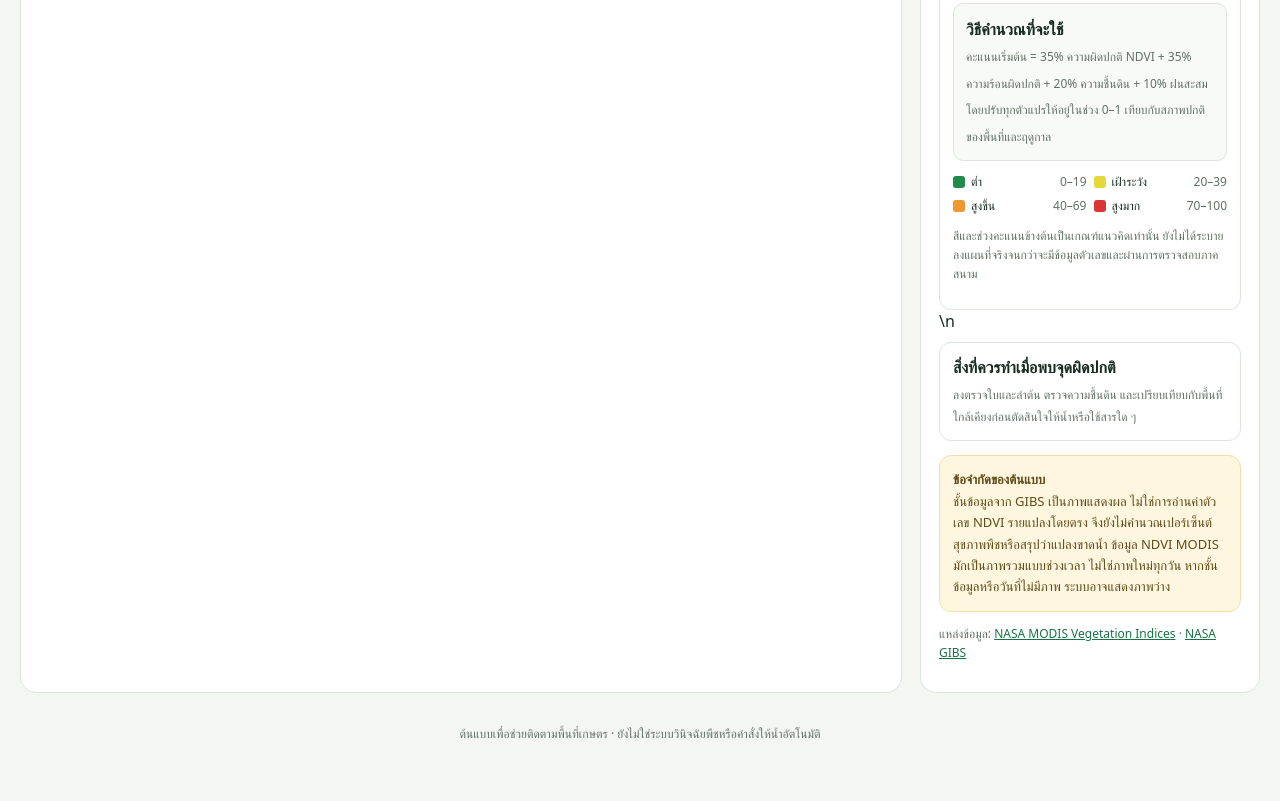
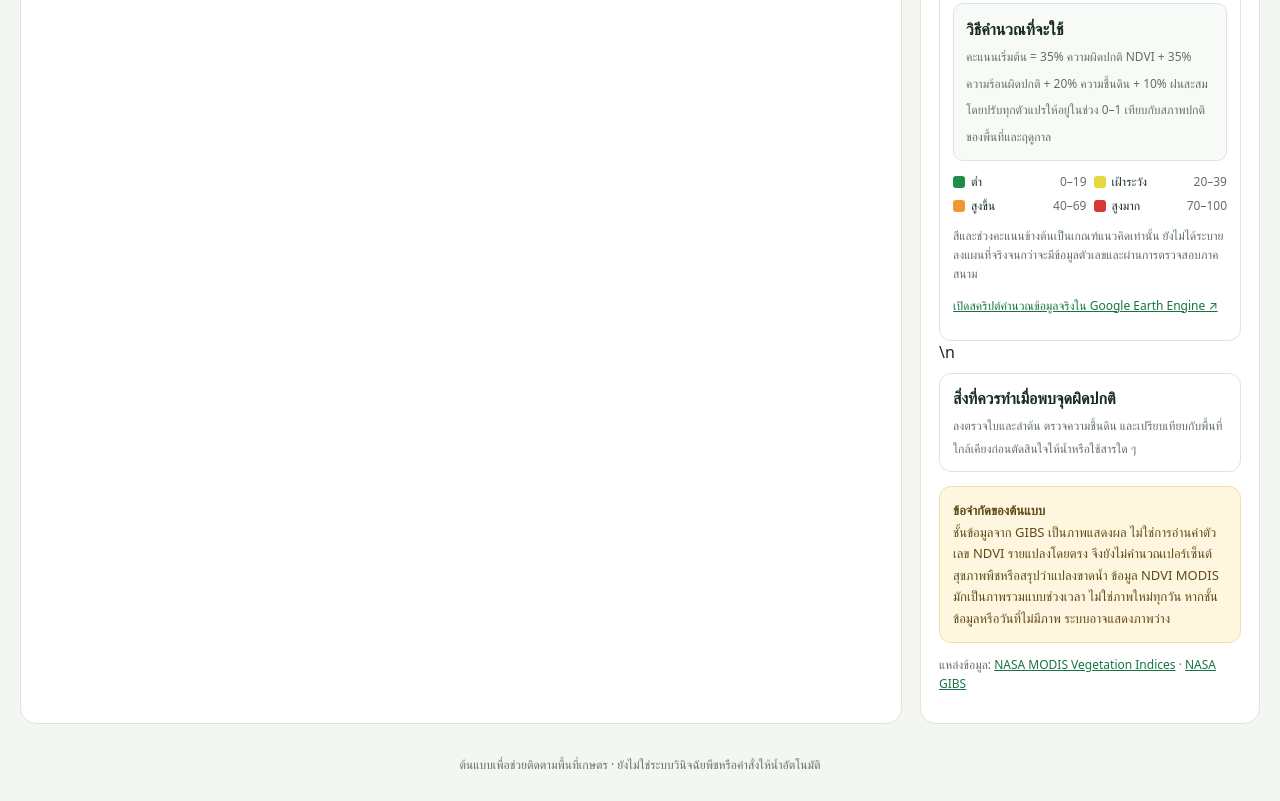
Before and after one commit to 69100173-lang/phakmai-nasa-heatmap, a plain HTML site: page index.html in a window 1280 px wide. Shown: the part 1002-1803 px from the top of the page. Before the commit the page ends 1772 px from the top, so only its background shows below. Drawn offline with nearby package versions, Linux system fonts and the light colour scheme.

Commit message:
Link Earth Engine water stress calculation script from dashboard

```diff
--- a/index.html
+++ b/index.html
@@ -35,7 +35,7 @@
 <div><i style="background:#ef982f"></i>สูงขึ้น <span>40–69</span></div>
 <div><i style="background:#d93636"></i>สูงมาก <span>70–100</span></div>
 </div>
-<p class="small">สีและช่วงคะแนนข้างต้นเป็นเกณฑ์แนวคิดเท่านั้น ยังไม่ได้ระบายลงแผนที่จริงจนกว่าจะมีข้อมูลตัวเลขและผ่านการตรวจสอบภาคสนาม</p>
+<p class="small">สีและช่วงคะแนนข้างต้นเป็นเกณฑ์แนวคิดเท่านั้น ยังไม่ได้ระบายลงแผนที่จริงจนกว่าจะมีข้อมูลตัวเลขและผ่านการตรวจสอบภาคสนาม</p><p class="small"><a href="https://github.com/69100173-lang/phakmai-nasa-heatmap/blob/main/earth_engine_water_stress.js" target="_blank" rel="noopener">เปิดสคริปต์คำนวณข้อมูลจริงใน Google Earth Engine ↗</a></p>
 </div>
 \n<div class="action"><strong>สิ่งที่ควรทำเมื่อพบจุดผิดปกติ</strong><span class="small">ลงตรวจใบและลำต้น ตรวจความชื้นดิน และเปรียบเทียบกับพื้นที่ใกล้เคียงก่อนตัดสินใจให้น้ำหรือใช้สารใด ๆ</span></div>
 <div class="notice"><strong>ข้อจำกัดของต้นแบบ</strong><br>ชั้นข้อมูลจาก GIBS เป็นภาพแสดงผล ไม่ใช่การอ่านค่าตัวเลข NDVI รายแปลงโดยตรง จึงยังไม่คำนวณเปอร์เซ็นต์สุขภาพพืชหรือสรุปว่าแปลงขาดน้ำ ข้อมูล NDVI MODIS มักเป็นภาพรวมแบบช่วงเวลา ไม่ใช่ภาพใหม่ทุกวัน หากชั้นข้อมูลหรือวันที่ไม่มีภาพ ระบบอาจแสดงภาพว่าง</div>
```
